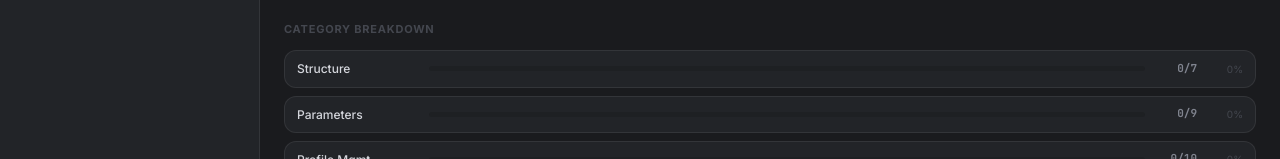
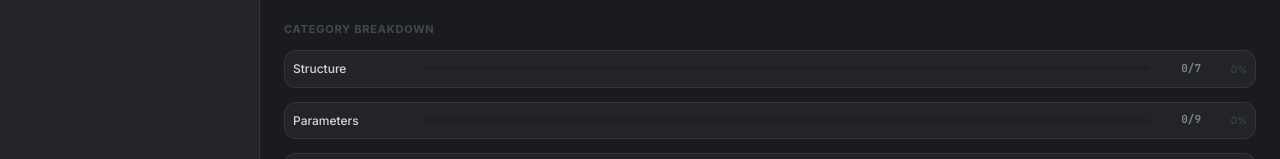
Before and after one commit to praetoriani/WebAppX, a plain HTML site: page SuperDo/SuperDo.html in a window 1280 px wide. Both pictures are taken after a click on the button "Dashboard". Shown: the part 641-800 px from the top of the page. Drawn offline with Linux system fonts and the light colour scheme.

Commit message:
WebAppX Update (SuperDo)

```diff
--- a/SuperDo/SuperDo.html
+++ b/SuperDo/SuperDo.html
@@ -107,7 +107,6 @@ body{
   display:flex;
   flex-direction:column;
   /* CRITICAL: no overflow:hidden here – let children control scroll */
-  overflow:hidden;
 }
 button,input,select{font:inherit;color:inherit;cursor:pointer}
 button{background:none;border:none}
@@ -422,10 +421,9 @@ button{background:none;border:none}
 .dash-card-sub{font-size:10px;color:var(--text-faint);margin-top:.1rem}
 
 /* Category breakdown */
-.dash-cat-grid{display:flex;flex-direction:column;gap:.5rem}
-.dash-cat-row{
+.dash-cat-grid{display:flex;flex-direction:column;gap:0.875rem}.dash-cat-row{
   display:flex;align-items:center;gap:.75rem;
-  padding:.5rem .75rem;
+  padding:0.5rem;
   background:var(--surface);border:1px solid var(--border);
   border-radius:var(--r-lg);
 }
```
